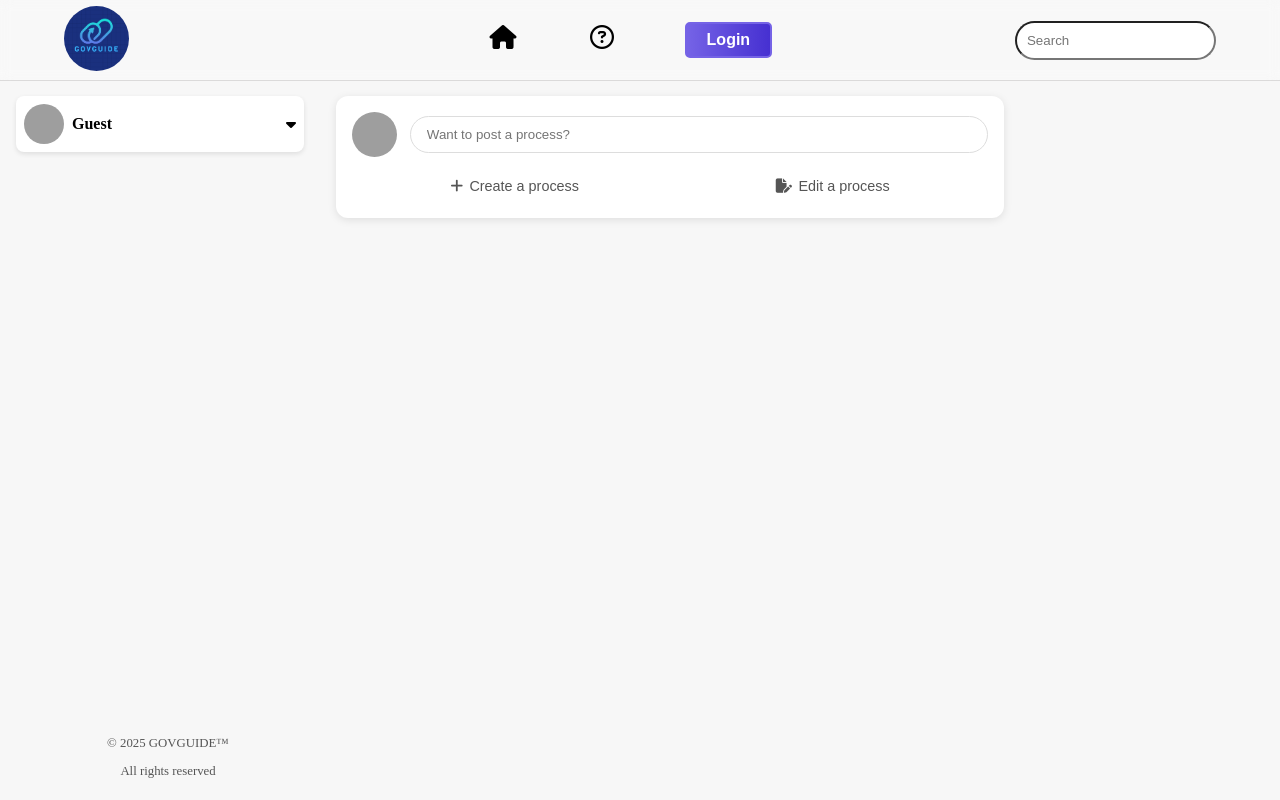
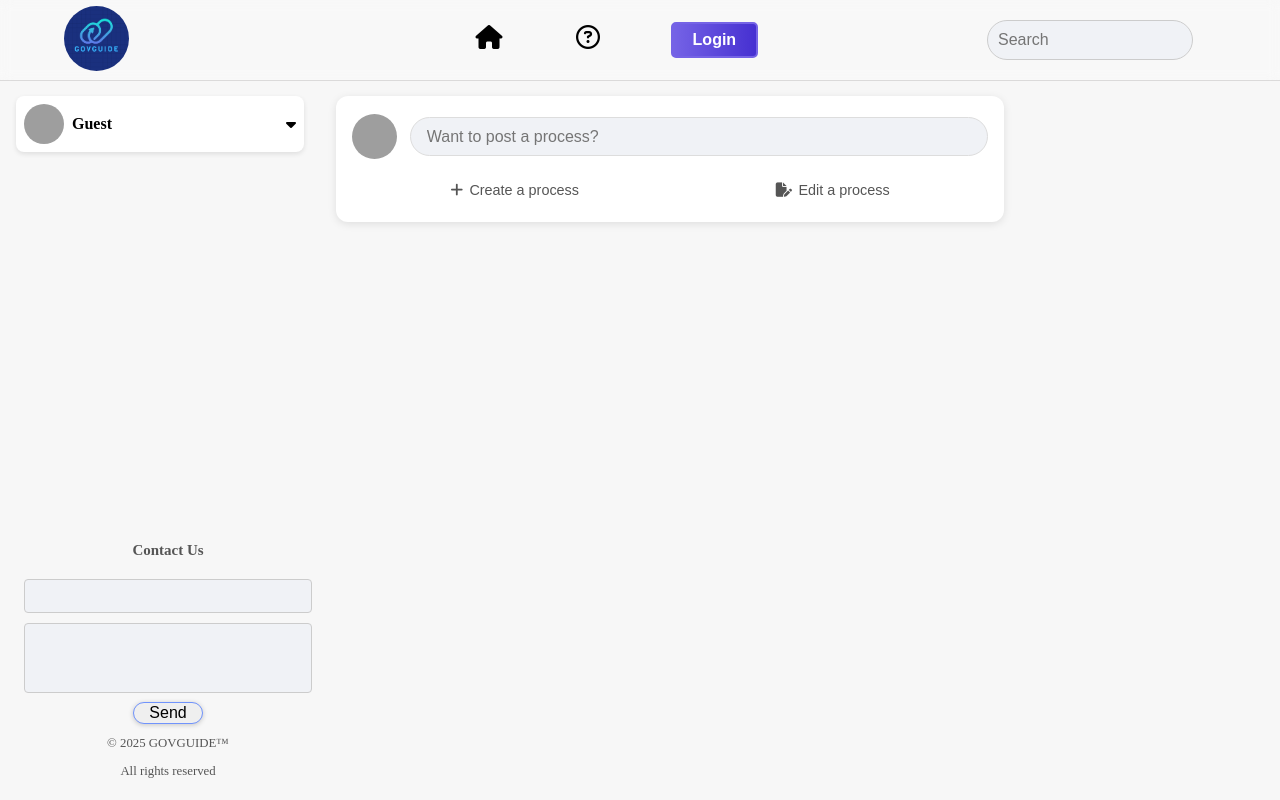
Before and after one commit to abdulaziz-moh/GovGuide, a Django app: page /processes/process_list/ in a window 1280 px wide. Run offline with Django 5.2, Linux system fonts and the light colour scheme; data that the repository does not hold is empty; some libraries are stand-ins or nearby versions; grey boxes are pictures that could not be loaded.

Commit message:
contact us feature added and pop up box feature when clicking delete a process and steps

```diff
--- a/processes/forms.py
+++ b/processes/forms.py
@@ -1,6 +1,6 @@
 from django import forms
 from django.forms import inlineformset_factory
-from .models import Process, Step
+from . models import Process, Step, AppComment
 
 class ProcessForm(forms.ModelForm):
     class Meta:
@@ -28,3 +28,8 @@ StepFormSet = inlineformset_factory(
     extra=0,
     can_delete=True  # ✅ this enables deletion
 )
+
+class AppCommentForm(forms.ModelForm):
+    class Meta:
+        model = AppComment
+        fields =['email','comment']
--- a/processes/models.py
+++ b/processes/models.py
@@ -32,15 +32,9 @@ class Step(models.Model):
     description = models.TextField()
     process_id = models.ForeignKey(Process, on_delete=models.CASCADE , related_name='steps')
 
-    # def save(self,*args,**kwargs):  # this save method first automatically add a value for the order_number and then save it to db(because we only get data other than the order_number from the form)
-    #                                 # this method will be called in the forms.py after the form check validations
-    #     if not self.order_number:
-    #         lasts_step_obj = Step.objects.filter(process_id = self.process_id).order_by('-order_number').first()
-    #         if lasts_step_obj:
-    #             self.order_number = lasts_step_obj.order_number + 1
-    #         else:
-    #             self.order_number = 1
-    #     super().save(*args, **kwargs)
-
     class Meta:
         ordering = ['order_number']
+
+class AppComment(models.Model):
+    email = models.EmailField()
+    comment = models.TextField()
--- a/processes/static/processes/css/create_p_style.css
+++ b/processes/static/processes/css/create_p_style.css
@@ -61,9 +61,6 @@ input[type="text"], textarea {
     border: 1.5px solid #87fd6a;
 
     position: relative; /* Keep this to create a positioning context for a different element */
-}
-input[name$="-DELETE"] {
-    /* display: none; */
 }
 .remove-step{
     border: 0px;
--- a/processes/static/processes/css/lists_style.css
+++ b/processes/static/processes/css/lists_style.css
@@ -107,6 +107,40 @@
     display: block;
 }
 
+
+#comments-box input{
+    /* background-color: greenyellow; */
+}
+
+
+#comments-box textarea,input{
+    font-family: Arial, sans-serif;
+    font-size: 16px;
+    background:#f0f2f6;
+    width: 90%;
+    padding: 7px;
+    margin-top: 5px;
+    margin-bottom: 5px;
+    border: 1px solid #ccc;
+    border-radius: 4px;
+    box-sizing: border-box;
+
+}
+
+#comments-box textarea{
+    resize: none; /* Allows the user to resize the textarea vertically */
+    field-sizing: content;
+    min-height: 70px;
+}
+#comments-box button{
+    border: none;
+    /* background-color: green; */
+    padding: 1px 15px;
+    border-radius: 15px;
+    box-shadow: 0 1px 5px rgba(0,0,0,0.2);
+    font-size: 16px;
+    border: 1px solid rgb(112, 147, 252);
+}
 
 
 /* ========================================================================================== */
--- a/processes/templates/processes/list.html
+++ b/processes/templates/processes/list.html
@@ -49,6 +49,9 @@
     </div>
 
     <div class="sidebar-footer">
+
+        {% include "processes/partials/comments.html" with commentform=commentform %}
+
         <p>&copy; 2025 GOVGUIDE&trade;</p>
         <p> All rights reserved</p>
     </div>
--- /dev/null
+++ b/processes/templates/processes/partials/comments.html
@@ -0,0 +1,19 @@
+<div id="comments-box">
+    <h3>Contact Us</h3>
+
+    {% if success %}
+        <p style="color: green;">✅ Thank you! Your message has been sent.</p>
+    {% endif %}
+
+    <form
+        hx-post="{% url 'add_app_comment' %}"
+        hx-target="#comments-box"
+        hx-swap="outerHTML"
+    >
+        {% csrf_token %}
+        {{ commentform.email }}
+        {{ commentform.comment }}
+
+        <button type="submit">Send</button>
+    </form>
+</div>
--- a/processes/urls.py
+++ b/processes/urls.py
@@ -13,6 +13,7 @@ urlpatterns = [
     path('success_page/',views.success_page, name = "success_page"),
     path('notification_page/',views.baseprocess, name = "notification_page"),
     path('contact_us/',views.baseprocess, name = "contact_us"),
+    path("add_app_comment/",views.add_app_comment, name = "add_app_comment"),
 
 
 
--- a/processes/views.py
+++ b/processes/views.py
@@ -4,7 +4,8 @@ from reviews.forms import ReviewForm
 from reviews.models import Review
 from django.contrib.auth.decorators import login_required
 from django.core.paginator import Paginator
-from . forms import ProcessForm, StepFormSet
+from . forms import ProcessForm, StepFormSet, AppCommentForm
+
 # Create your views here.
 
 def process_list(request):
@@ -22,8 +23,9 @@ def process_list(request):
         return render(request, 'processes/partials/process_items.html',{'page_obj':page_obj})
 
     # for initial page load, render the full page
+    commentform = AppCommentForm()
     user = request.user
-    return render(request, 'processes/list.html',{'page_obj':page_obj, 'user':user})
+    return render(request, 'processes/list.html',{'page_obj':page_obj, 'user':user,'commentform':commentform})
 
 
 def process_detail(request, pk):
@@ -155,3 +157,17 @@ def personal_posts(request):
     user = request.user
     posts = user.processes.all()
     return render(request,"processes/personal_posts.html", {'user':user,'page_obj':posts})
+
+def add_app_comment(request):
+    if request.method == 'POST':
+        commentform = AppCommentForm(request.POST)
+        if commentform.is_valid():
+            commentform.save()
+
+            commentform = AppCommentForm()
+            return render(request, 'processes/partials/comments.html', {
+                'commentform': commentform,
+                'success': True,   # so we can show a success message
+            })
+    commentform = AppCommentForm()
+    return render(request, 'processes/partials/comments.html', {'commentform': commentform})
```
Also changed, not shown: processes/templates/processes/create_process.html (+16 -2 lines), processes/templates/processes/personal_posts.html (+33 -2 lines), processes/migrations/0002_appcomment.py (added).
